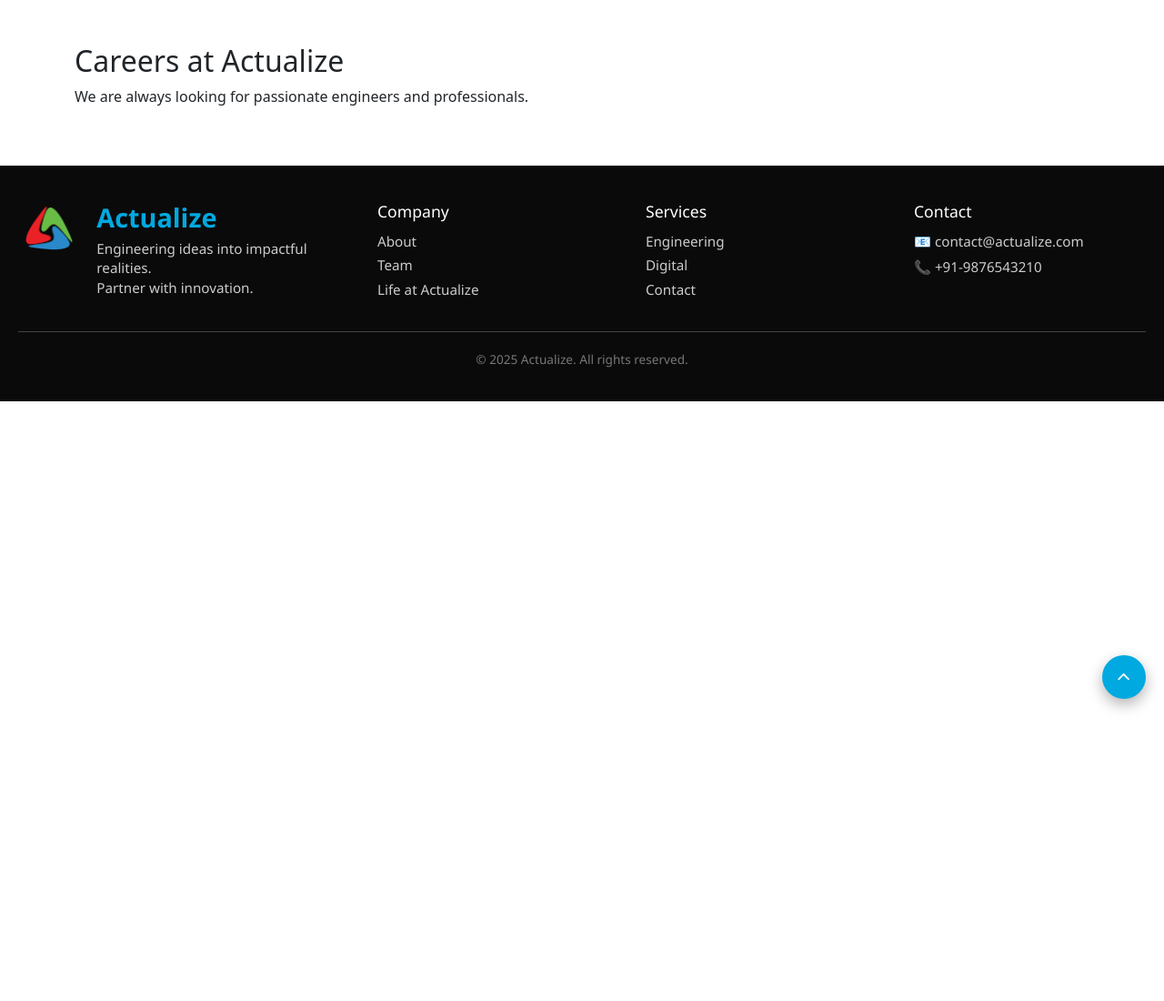
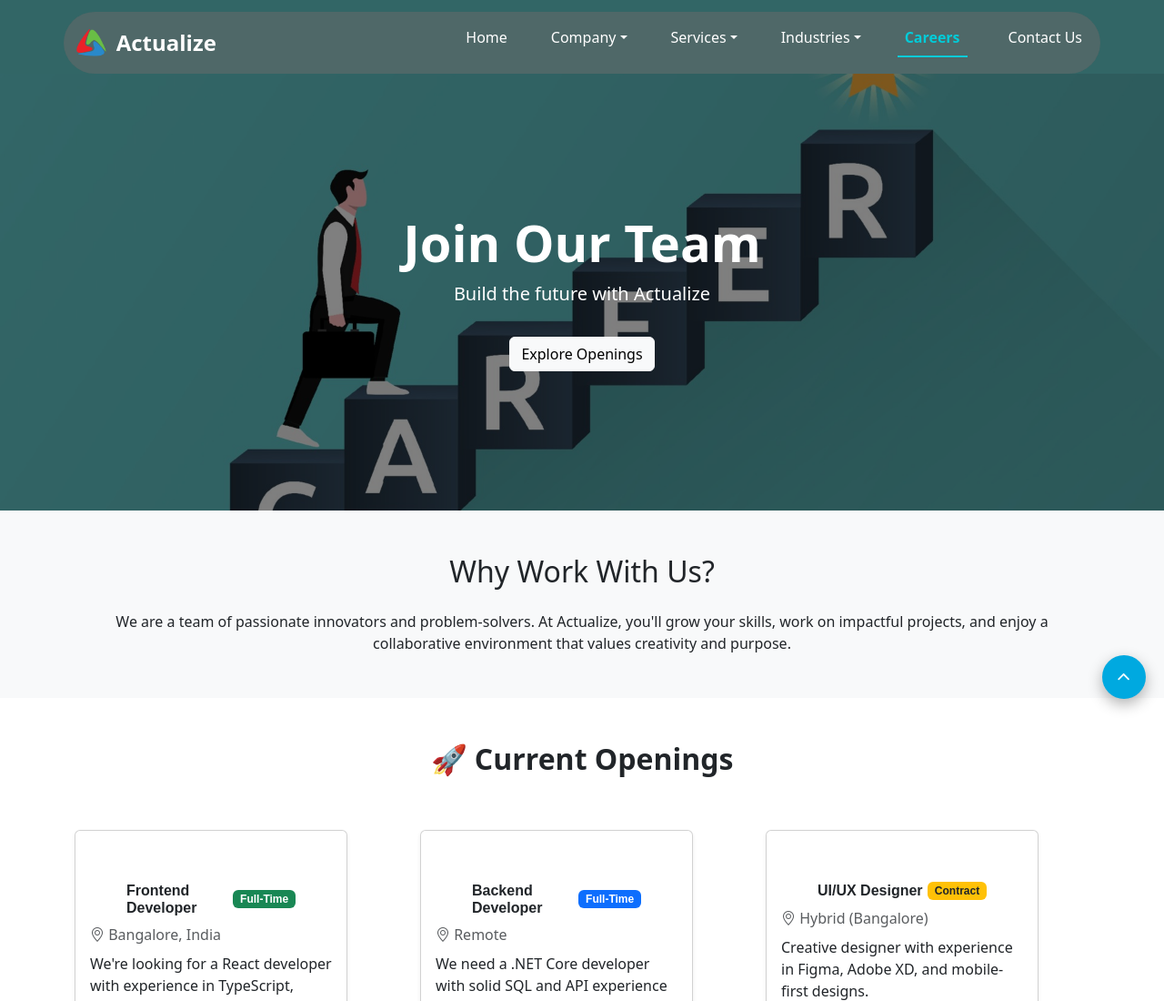
Before and after one commit to ActualizeEngineers/actualize-webapp, a React (Vite) app: page /careers in a window 1280 px wide. Shown: the top 1100 px of the page at 91% size. Before the commit the page ends 800 px from the top, so only its background shows below. Built offline with nearby package versions, Linux system fonts and the light colour scheme.

Commit message:
added careers page

```diff
--- a/index.html
+++ b/index.html
@@ -10,6 +10,9 @@
   <link href="https://fonts.googleapis.com/css2?family=Rubik:wght@400;700&display=swap" rel="stylesheet" />
   <link rel="stylesheet" href="https://cdnjs.cloudflare.com/ajax/libs/font-awesome/6.5.0/css/all.min.css" />
   <link rel="stylesheet" href="https://fonts.googleapis.com/css?family=Roboto:300,400,500" />
+  <link href="https://cdn.jsdelivr.net/npm/bootstrap-icons@1.10.5/font/bootstrap-icons.css" rel="stylesheet">
+
+
 
 
 </head>
--- a/src/layouts/Navbar.tsx
+++ b/src/layouts/Navbar.tsx
@@ -151,7 +151,11 @@
                 </li>
               </ul>
             </li>
-
+            <li className="nav-item">
+              <NavLink to="/careers" className="nav-link">
+                Careers
+              </NavLink>
+            </li>
             <li className="nav-item">
               <NavLink to="/contact" className="nav-link">
                 Contact Us
--- a/src/pages/Careers.tsx
+++ b/src/pages/Careers.tsx
@@ -1,11 +1,128 @@
 import React from 'react';
+import '../../src/styles/Careers.css'; // External CSS for extra styling (optional)
+import Navbar from '../layouts/Navbar';
 
 const Careers: React.FC = () => {
   return (
-    <div className="container py-5">
-      <h2>Careers at Actualize</h2>
-      <p>We are always looking for passionate engineers and professionals.</p>
+    <>
+    <div style={{backgroundColor: '#326666'}}>
+      <Navbar />
     </div>
+    <div className="careers-page">
+      {/* Hero Section */}
+      <section className="careers-hero text-white text-center d-flex align-items-center justify-content-center">
+        <div className="container position-relative z-1">
+          <h1 className="display-4 fw-bold">Join Our Team</h1>
+          <p className="lead">Build the future with Actualize</p>
+          <a href="#openings" className="btn btn-light mt-3">Explore Openings</a>
+        </div>
+      </section>
+
+      {/* Why Join Us */}
+      <section className="py-5 bg-light text-center">
+        <div className="container">
+          <h2 className="mb-4">Why Work With Us?</h2>
+          <p className="mb-0">We are a team of passionate innovators and problem-solvers. At Actualize, you'll grow your skills, work on impactful projects, and enjoy a collaborative environment that values creativity and purpose.</p>
+        </div>
+      </section>
+
+      {/* Open Positions */}
+      <section id="openings" className="py-5 bg-white">
+        <div className="container">
+          <h2 className="text-center mb-5 fw-bold">🚀 Current Openings</h2>
+          <div className="row g-4">
+            {/* Job Card 1 */}
+            <div className="col-md-6 col-lg-4">
+              <div className="card shadow-sm border-1 h-100">
+                <div className="card-body">
+                  <h5 className="card-title d-flex justify-content-between align-items-center">
+                    Frontend Developer
+                    <span className="badge bg-success">Full-Time</span>
+                  </h5>
+                  <p className="text-muted mb-1"><i className="bi bi-geo-alt"></i> Bangalore, India</p>
+                  <p className="card-text mt-2">We're looking for a React developer with experience in TypeScript, Bootstrap, and modern UI design.</p>
+                  <div className="d-flex justify-content-between align-items-center mt-3">
+                    <span className="text-primary fw-semibold">2+ Years Exp</span>
+                    <a href="#" className="btn btn-outline-primary btn-sm">Apply Now</a>
+                  </div>
+                </div>
+              </div>
+            </div>
+
+            {/* Job Card 2 */}
+            <div className="col-md-6 col-lg-4">
+              <div className="card shadow-sm border-1 h-100">
+                <div className="card-body">
+                  <h5 className="card-title d-flex justify-content-between align-items-center">
+                    Backend Developer
+                    <span className="badge bg-primary">Full-Time</span>
+                  </h5>
+                  <p className="text-muted mb-1"><i className="bi bi-geo-alt"></i> Remote</p>
+                  <p className="card-text mt-2">We need a .NET Core developer with solid SQL and API experience to work on scalable microservices.</p>
+                  <div className="d-flex justify-content-between align-items-center mt-3">
+                    <span className="text-primary fw-semibold">3+ Years Exp</span>
+                    <a href="#" className="btn btn-outline-primary btn-sm">Apply Now</a>
+                  </div>
+                </div>
+              </div>
+            </div>
+
+            {/* Job Card 3 */}
+            <div className="col-md-6 col-lg-4">
+              <div className="card shadow-sm border-1 h-100">
+                <div className="card-body">
+                  <h5 className="card-title d-flex justify-content-between align-items-center">
+                    UI/UX Designer
+                    <span className="badge bg-warning text-dark">Contract</span>
+                  </h5>
+                  <p className="text-muted mb-1"><i className="bi bi-geo-alt"></i> Hybrid (Bangalore)</p>
+                  <p className="card-text mt-2">Creative designer with experience in Figma, Adobe XD, and mobile-first designs.</p>
+                  <div className="d-flex justify-content-between align-items-center mt-3">
+                    <span className="text-primary fw-semibold">1+ Year Exp</span>
+                    <a href="#" className="btn btn-outline-primary btn-sm">Apply Now</a>
+                  </div>
+                </div>
+              </div>
+            </div>
+          </div>
+        </div>
+      </section>
+
+
+      {/* Perks & Benefits */}
+      <section className="py-5 bg-light">
+        <div className="container text-center">
+          <h2 className="mb-4">Perks & Benefits</h2>
+          <div className="row g-4">
+            <div className="col-md-4">
+              <i className="bi bi-laptop benefit-icon"></i>
+              <h5 className="mt-2">Remote Friendly</h5>
+              <p>Work from anywhere with flexible hours.</p>
+            </div>
+            <div className="col-md-4">
+              <i className="bi bi-person-heart benefit-icon"></i>
+              <h5 className="mt-2">Health Insurance</h5>
+              <p>Comprehensive plans for you and your family.</p>
+            </div>
+            <div className="col-md-4">
+              <i className="bi bi-mortarboard benefit-icon"></i>
+              <h5 className="mt-2">Upskilling</h5>
+              <p>Access to courses, certifications, and mentoring.</p>
+            </div>
+          </div>
+        </div>
+      </section>
+
+      {/* Call to Action */}
+      <section className="py-5 text-white bg-primary text-center">
+        <div className="container">
+          <h2 className="mb-3">Your Future Starts Here</h2>
+          <p className="mb-4">Be a part of our journey. Let’s build something amazing together.</p>
+          <a href="#openings" className="btn btn-light">View Openings</a>
+        </div>
+      </section>
+    </div>
+    </>
   );
 };
 
--- /dev/null
+++ b/src/styles/Careers.css
@@ -0,0 +1,31 @@
+.careers-hero {
+  background: url('/src/assets/images/careers.jpg') no-repeat center center / cover;
+  height: 60vh;
+  position: relative;
+}
+
+.careers-hero::before {
+  content: "";
+  position: absolute;
+  top: 0; left: 0;
+  width: 100%;
+  height: 100%;
+  background-color: rgba(0,0,0,0.5);
+  z-index: 0;
+}
+
+.careers-hero .container {
+  position: relative;
+  z-index: 1;
+}
+
+.benefit-icon {
+  font-size: 2rem;
+  color: #0d6efd;
+}
+
+.bg-primary
+ {
+    --bs-bg-opacity: 1;
+    background-color: #0dcaf0 !important;
+}
```
